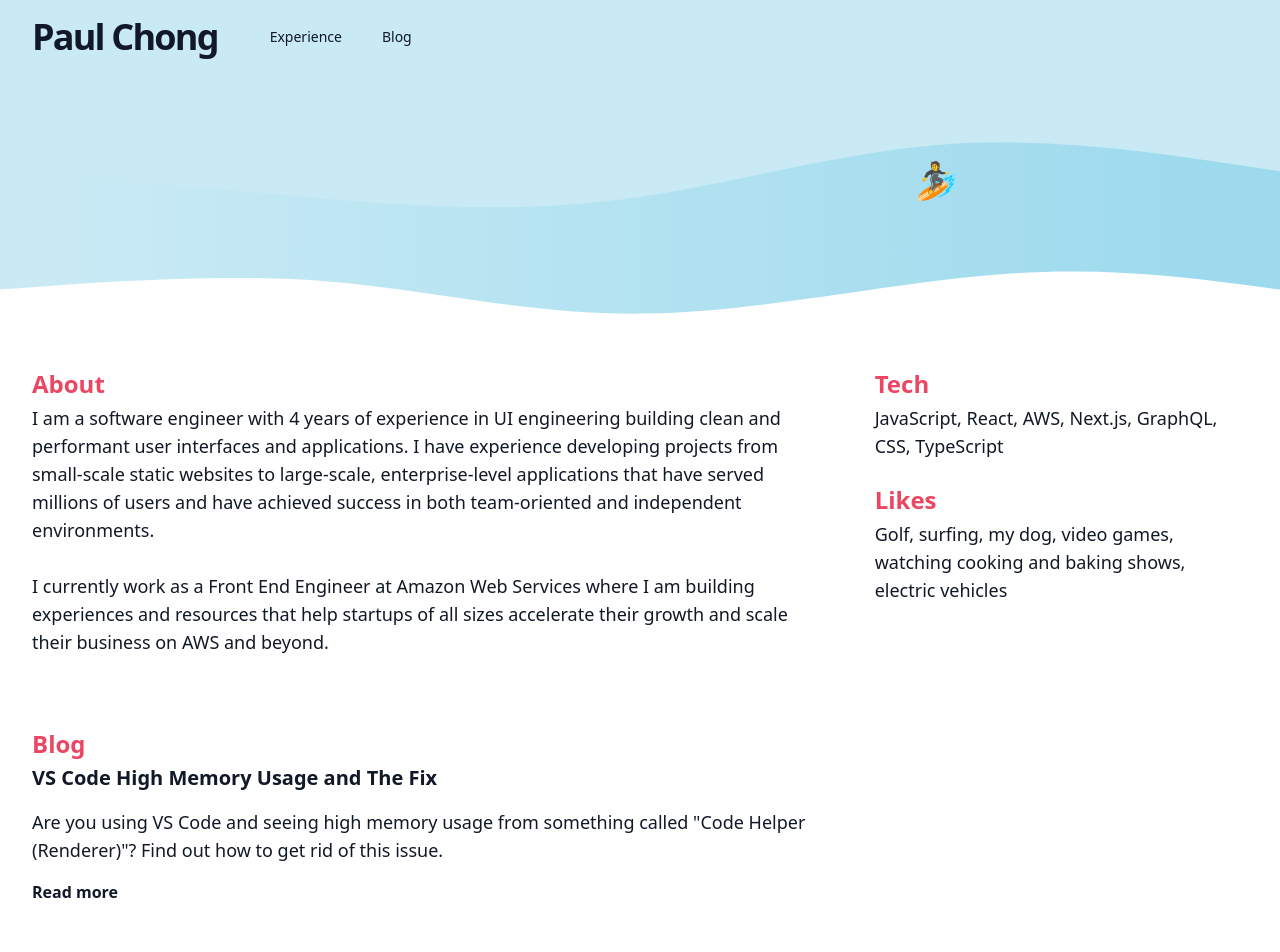
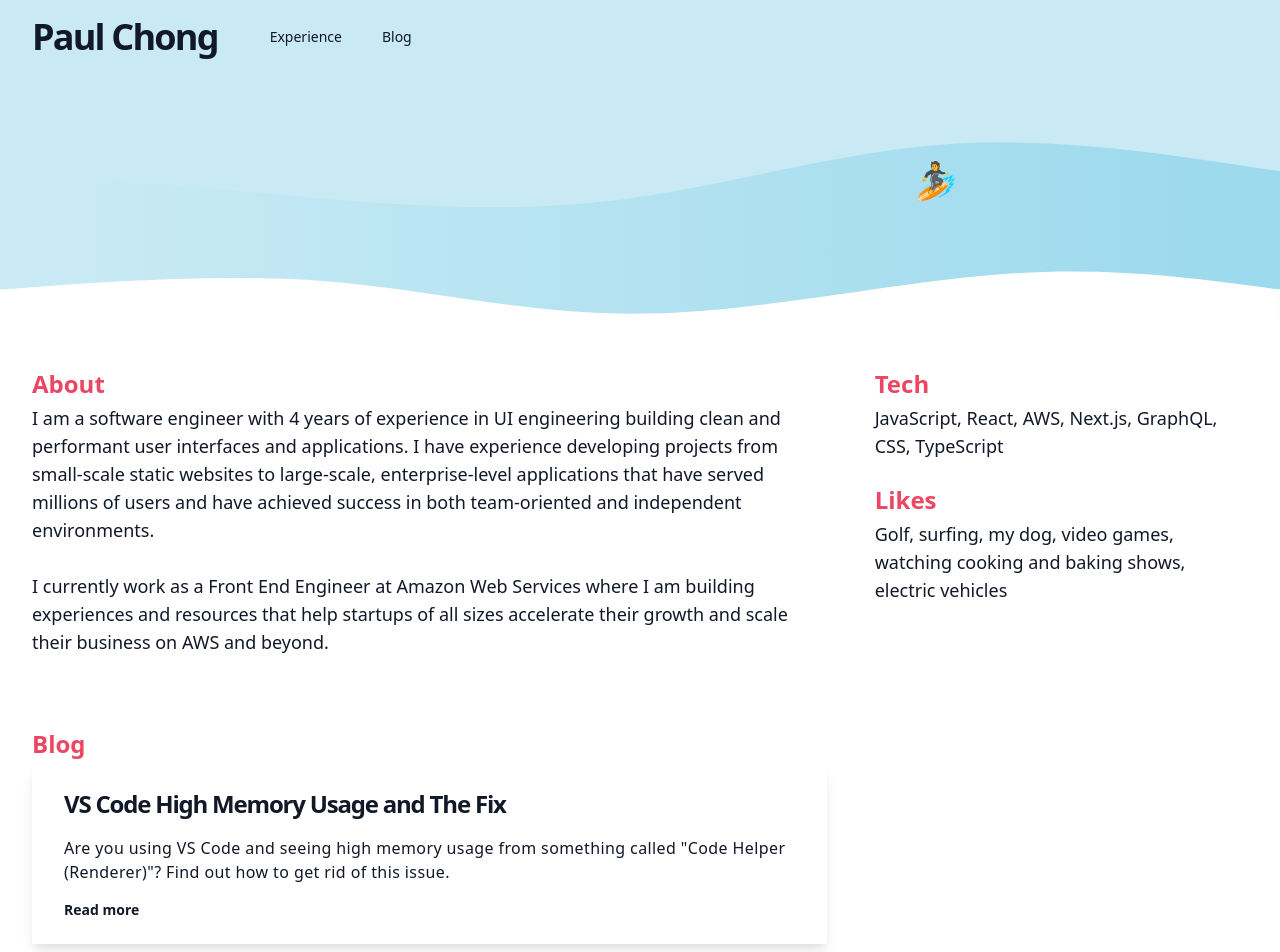
Before and after one commit to phc5/next-portfolio, a Next.js app: page / in a window 1280 px wide. Shown: the top 952 px of the page. Built offline with nearby package versions, Linux system fonts and the light colour scheme; what @tailwindcss/typography would draw is missing.

Commit message:
Makes blog page and blog section use same styles

```diff
--- a/components/Home/Blog/Blog.tsx
+++ b/components/Home/Blog/Blog.tsx
@@ -1,7 +1,7 @@
 import React from 'react';
 import Link from 'next/link';
 
-import styles from './blog.module.scss';
+import styles from '../../../styles/blog-page.module.scss';
 
 export default function Blog({ posts }) {
   return (
@@ -13,14 +13,37 @@ export default function Blog({ posts }) {
           {posts.map((post) => {
             return (
               <li key={post.path}>
-                <article>
+                <article
+                  key={post.title}
+                  className={`px-8 py-6 lg:col-span-1 flex flex-col rounded-sm shadow-lg hover:shadow-2xl cursor-pointer transition-shadow duration-500 blog-page-item ${styles['blog-page-item']}`}
+                >
                   <Link href={post.path}>
-                    <a className={`space-y-4 ${styles.blogpost}`}>
-                      <h2 className="text-xl font-bold">{post.title}</h2>
-                      <p className="text-lg">{post.snippet}</p>
-                      <p className="text-base font-semibold">Read more</p>
+                    <a className="text-lg md:text-xl lg:text-2xl font-bold mb-4 tracking-tighter transition-colors duration-500">
+                      {post.title}
                     </a>
                   </Link>
+
+                  <p className="mb-4 tracking-wide text-sm md:text-base">
+                    {post.snippet}
+                  </p>
+
+                  <p className="text-xs md:text-sm font-semibold tracking-tighte">
+                    Read more{' '}
+                    <svg
+                      className="inline-block opacity-0 h-3 w-3 transition-opacity duration-500"
+                      xmlns="http://www.w3.org/2000/svg"
+                      fill="none"
+                      viewBox="0 0 24 24"
+                      stroke="#111827"
+                    >
+                      <path
+                        stroke-linecap="round"
+                        stroke-linejoin="round"
+                        stroke-width="3"
+                        d="M13 5l7 7-7 7M5 5l7 7-7 7"
+                      />
+                    </svg>
+                  </p>
                 </article>
               </li>
             );
--- a/components/Home/Blog/blog.module.scss
+++ /dev/null
@@ -1,5 +0,0 @@
-.blogpost:hover {
-  h2 {
-    color: rgba(37, 99, 235);
-  }
-}
--- a/pages/blog/index.tsx
+++ b/pages/blog/index.tsx
@@ -13,7 +13,7 @@ export default function BlogPage({ directories, mapOfFiles }) {
         className={`px-8 py-6 lg:col-span-1 flex flex-col rounded-sm shadow-lg hover:shadow-2xl cursor-pointer transition-shadow duration-500 blog-page-item ${styles['blog-page-item']}`}
       >
         <Link href={`/blog/${directory}/[slug]`} as={post.path}>
-          <a className="text-lg md:text-xl lg:text-2xl font-bold underline mb-4 tracking-tighter transition-colors duration-500">
+          <a className="text-lg md:text-xl lg:text-2xl font-bold mb-4 tracking-tighter transition-colors duration-500">
             {post.title}
           </a>
         </Link>
@@ -22,8 +22,22 @@ export default function BlogPage({ directories, mapOfFiles }) {
           {post.snippet}
         </p>
 
-        <p className="text-xs md:text-sm font-semibold tracking-tighter">
-          Read more
+        <p className="text-xs md:text-sm font-semibold tracking-tighte">
+          Read more{' '}
+          <svg
+            className="inline-block opacity-0 h-3 w-3 transition-opacity duration-500"
+            xmlns="http://www.w3.org/2000/svg"
+            fill="none"
+            viewBox="0 0 24 24"
+            stroke="#111827"
+          >
+            <path
+              stroke-linecap="round"
+              stroke-linejoin="round"
+              stroke-width="3"
+              d="M13 5l7 7-7 7M5 5l7 7-7 7"
+            />
+          </svg>
         </p>
       </article>
     ));
--- a/styles/blog-page.module.scss
+++ b/styles/blog-page.module.scss
@@ -2,4 +2,8 @@
   a {
     color: rgba(37, 99, 235);
   }
+
+  svg {
+    opacity: 100%;
+  }
 }
```
